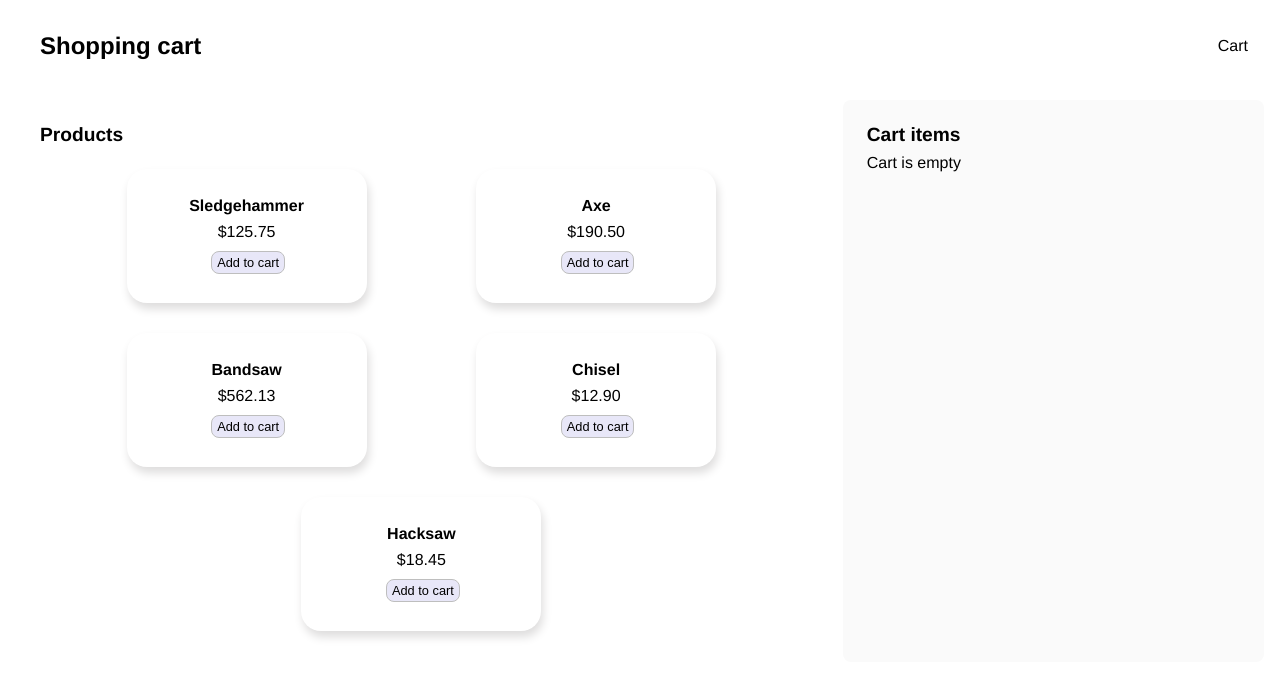
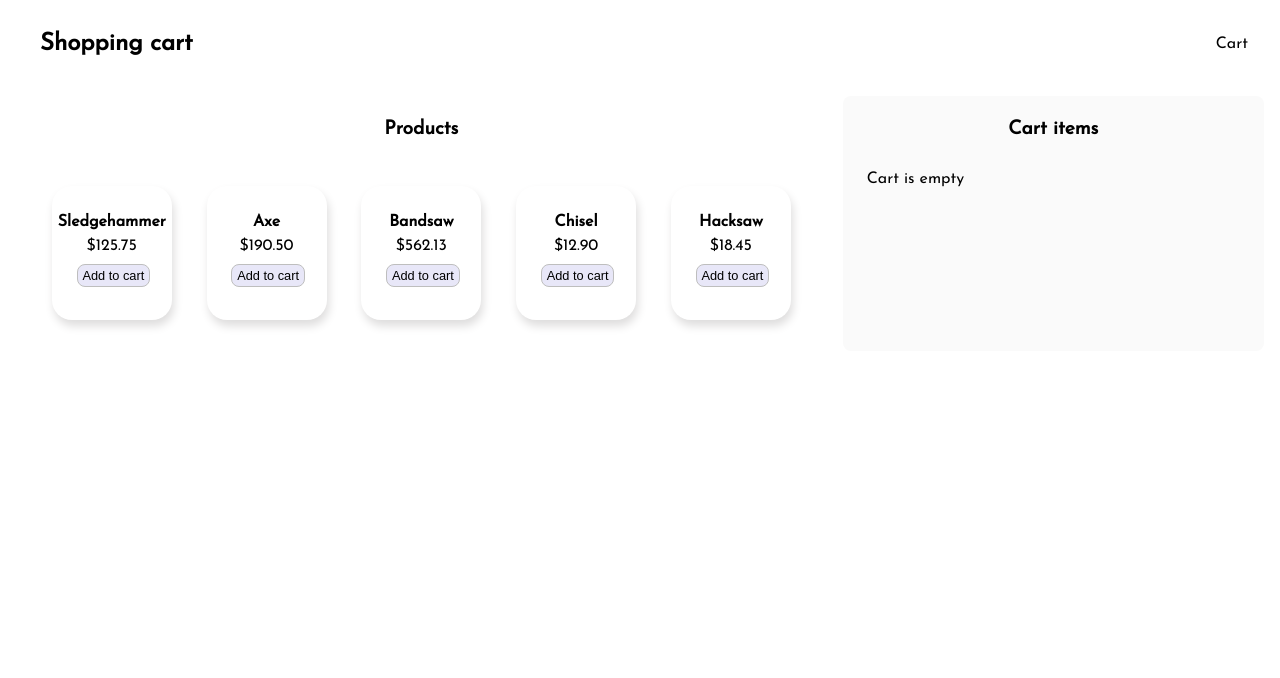
Before and after one commit to alvarouribe/reactjs-shopping-cart, a React (Create React App) app: page / in a window 1280 px wide. Shown: the top 678 px of the page. Built offline with nearby package versions, Linux system fonts and the light colour scheme.

Commit message:
Transfer styles to header component

```diff
--- a/src/index.css
+++ b/src/index.css
@@ -1,5 +1,7 @@
+@import url('https://fonts.googleapis.com/css?family=Josefin+Sans');
+
 body {
-  font-family: Helvetica, Arial, sans-serif;
+  font-family: 'Josefin Sans', cursive;
 }
 
 h1, h2, h3 {
@@ -12,6 +14,8 @@ h1 {
 
 h2 {
   font-size: 1.2rem;
+  text-align: center;
+  margin-bottom: 2rem;
 }
 
 h3 {
@@ -19,7 +23,7 @@ h3 {
 }
 
 a {
-  text-decoration: none;
+  text-decoration: underline;
 }
 
 .row {
@@ -43,7 +47,7 @@ a {
 
 .basket {
   background-color: #fafafa;
-  max-height: 100vh;
+  min-width: 14rem;
 }
 
 .row.center {
@@ -76,15 +80,6 @@ button.remove-all {
   width: 1.5rem;
 }
 
-button.badge {
-  background-color: rgba(142, 137, 219, 1);
-  border: none;
-  color: white;
-  width: 1.5rem;
-  border-radius: 3rem;
-  text-align: center;
-}
-
 button.add-to-cart {
   margin-top: 10px;
 }
@@ -102,7 +97,7 @@ button.add-to-cart {
 
 .card {
   display: flex;
-  width: 200px;
+  width: 80px;
   height: 94px;
   margin: 15px;
   box-shadow: 2px 6px 10px #dedddd;
@@ -120,3 +115,14 @@ button.add-to-cart {
   margin-bottom: 1rem;
   margin-left: 0.5rem;
 }
+
+.cart-qty {
+  width: 1.2rem;
+  display: inline-block;
+  text-align: center;
+}
+
+.cart-controls {
+  display: inline;
+  float: right;
+}
```
